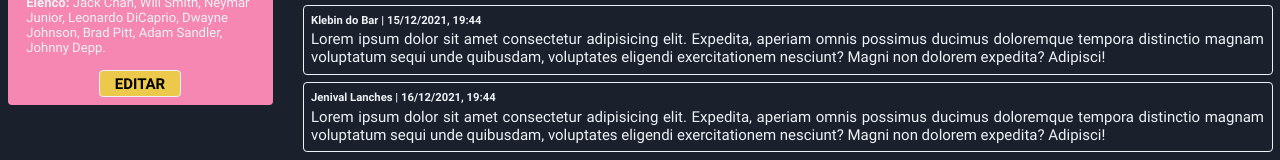
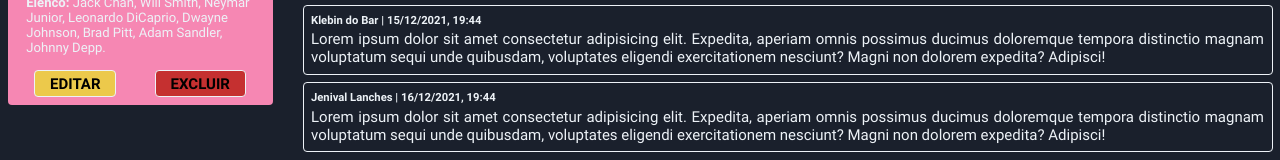
Before and after one commit to gbelther/movies-review, a React (Create React App) app: page /1 in a window 1280 px wide. Shown: the part 375-535 px from the top of the page. Built offline with nearby package versions, Linux system fonts and the light colour scheme; data requests are answered from the project's data file.

Commit message:
feature: funcionalidade de excluir filme

```diff
--- a/src/views/Movie/index.tsx
+++ b/src/views/Movie/index.tsx
@@ -1,5 +1,5 @@
 import { ChangeEvent, useEffect, useState } from "react";
-import { useParams } from "react-router-dom";
+import { useHistory, useParams } from "react-router-dom";
 import { useTheme } from "styled-components";
 
 import { Button } from "../../components/Button";
@@ -65,11 +65,13 @@ interface IMovie {
 const Movie = () => {
   const theme = useTheme();
   const params = useParams();
+  const history = useHistory();
 
   const [showModalMovie, setShowModalMovie] = useState(false);
   const [loadingMovie, setLoadingMovie] = useState(false);
   const [loadingComments, setLoadingComments] = useState(false);
   const [loadingSubmitComment, setLoadingSubmitComment] = useState(false);
+  const [loadingDeleteMovie, setLoadingDeleteMovie] = useState(false);
   const [movieDetails, setMovieDetails] = useState<IMovie>();
   const [comments, setComments] = useState<IComment[]>([]);
   const [review, setReview] = useState<IReview>({
@@ -108,7 +110,7 @@ const Movie = () => {
           director,
         });
       } catch (error) {
-        console.log(error);
+        history.push("/");
       } finally {
         setLoadingMovie(false);
       }
@@ -222,6 +224,21 @@ const Movie = () => {
     }
   };
 
+  const handleDeleteMovie = async () => {
+    setLoadingDeleteMovie(true);
+
+    try {
+      const { id }: any = params;
+      await apimovies.delete(`movies/${id}`);
+
+      history.push("/");
+    } catch (error) {
+      console.log(error);
+    } finally {
+      setLoadingDeleteMovie(false);
+    }
+  };
+
   return (
     <Container>
       {loadingMovie ? (
@@ -261,6 +278,12 @@ const Movie = () => {
                     onClick={() => setShowModalMovie(true)}
                   >
                     EDITAR
+                  </Button>
+                  <Button
+                    backgroundColor={theme.colors.failure}
+                    onClick={() => handleDeleteMovie()}
+                  >
+                    {loadingDeleteMovie ? <Spinner /> : "EXCLUIR"}
                   </Button>
                 </MovieEditWrapper>
               </Details>
--- a/src/views/Movie/styles.ts
+++ b/src/views/Movie/styles.ts
@@ -49,7 +49,7 @@ export const MovieEditWrapper = styled.div`
   width: 100%;
   margin-top: 1rem;
   display: flex;
-  justify-content: center;
+  justify-content: space-around;
   align-items: center;
 `;
 
```
